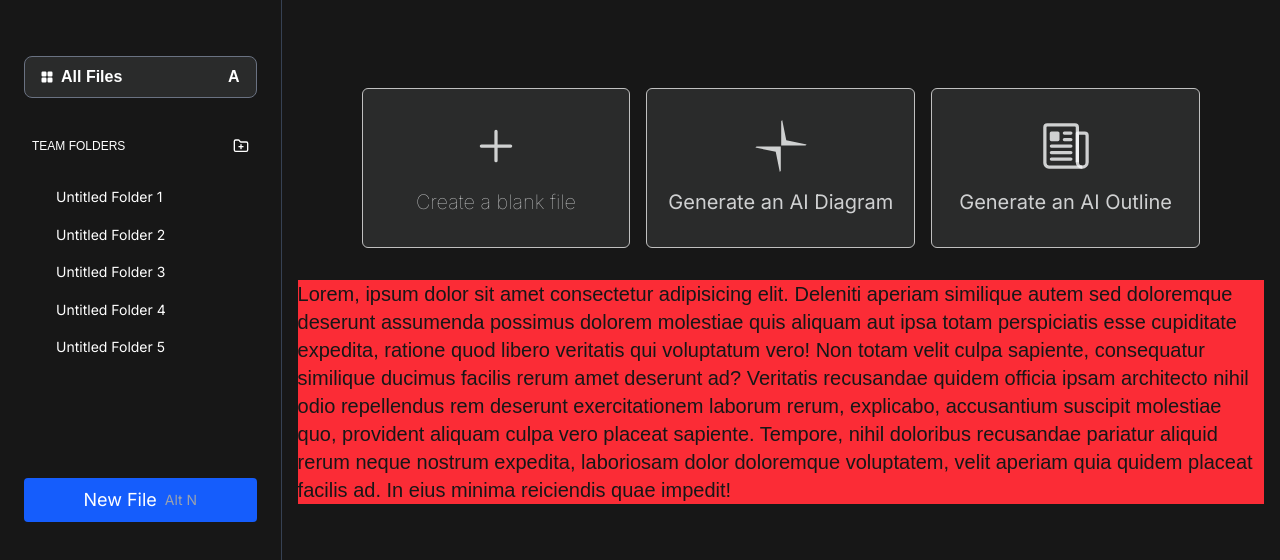
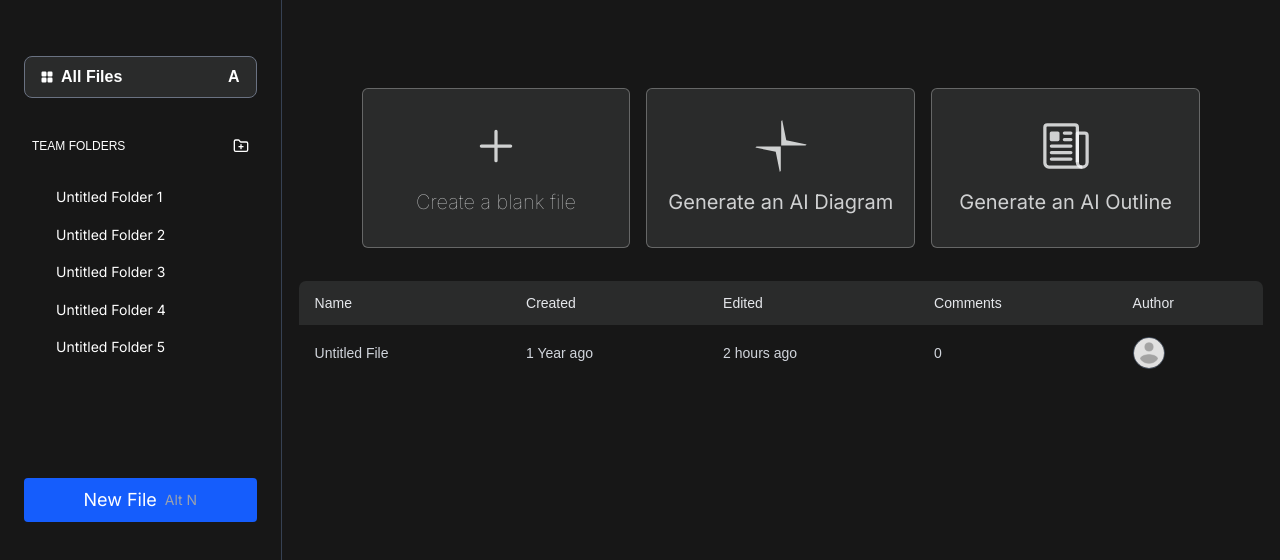
Before and after one commit to Zynalex9/board.io, a Next.js app: page /dashboard/all in a window 1280 px wide. Shown: the top 560 px of the page. Built offline with nearby package versions, Linux system fonts and the light colour scheme; no server answers.

Commit message:
Add table

```diff
--- a/app/dashboard/all/page.tsx
+++ b/app/dashboard/all/page.tsx
@@ -1,5 +1,8 @@
+import { Table } from "@/components/Table/Table";
 import React from "react";
 
 export default function page() {
-  return <div className="text-xl bg-red-500">Lorem, ipsum dolor sit amet consectetur adipisicing elit. Deleniti aperiam similique autem sed doloremque deserunt assumenda possimus dolorem molestiae quis aliquam aut ipsa totam perspiciatis esse cupiditate expedita, ratione quod libero veritatis qui voluptatum vero! Non totam velit culpa sapiente, consequatur similique ducimus facilis rerum amet deserunt ad? Veritatis recusandae quidem officia ipsam architecto nihil odio repellendus rem deserunt exercitationem laborum rerum, explicabo, accusantium suscipit molestiae quo, provident aliquam culpa vero placeat sapiente. Tempore, nihil doloribus recusandae pariatur aliquid rerum neque nostrum expedita, laboriosam dolor doloremque voluptatem, velit aperiam quia quidem placeat facilis ad. In eius minima reiciendis quae impedit!</div>;
+  return <div className="">
+    <Table/>
+  </div>;
 }
--- a/app/globals.css
+++ b/app/globals.css
@@ -19,10 +19,11 @@
 
 }
 .silver-border {
-  border: 0.25px solid silver;
+  border: 1px solid rgba(192, 192, 192, 0.4); /* faded opacity */
   border-radius: 6px;
   padding: 10px;
 }
+
 
 
 .silver-border:hover {
--- /dev/null
+++ b/components/Table/Table.tsx
@@ -0,0 +1,34 @@
+import React from "react";
+
+export const Table = () => {
+  return (
+    <div className="overflow-x-auto">
+      <table className="min-w-full border border-gray-700 rounded-lg overflow-hidden">
+        <thead>
+          <tr className="bg-[#2A2B2B] text-gray-200 text-left text-sm">
+            <th className="px-4 py-3 font-medium">Name</th>
+            <th className="px-4 py-3 font-medium">Created</th>
+            <th className="px-4 py-3 font-medium">Edited</th>
+            <th className="px-4 py-3 font-medium">Comments</th>
+            <th className="px-4 py-3 font-medium">Author</th>
+          </tr>
+        </thead>
+        <tbody className="divide-y divide-gray-700 text-sm text-gray-300">
+          <tr className="hover:bg-[#1E1E1E] transition-colors">
+            <td className="px-4 py-3">Untitled File</td>
+            <td className="px-4 py-3">1 Year ago</td>
+            <td className="px-4 py-3">2 hours ago</td>
+            <td className="px-4 py-3">0</td>
+            <td className="px-4 py-3">
+              <img
+                src={"/Profile_avatar_placeholder_large.png"}
+                className="size-8 rounded-full object-cover object-center border border-gray-600"
+                alt="author avatar"
+              />
+            </td>
+          </tr>
+        </tbody>
+      </table>
+    </div>
+  );
+};
```
